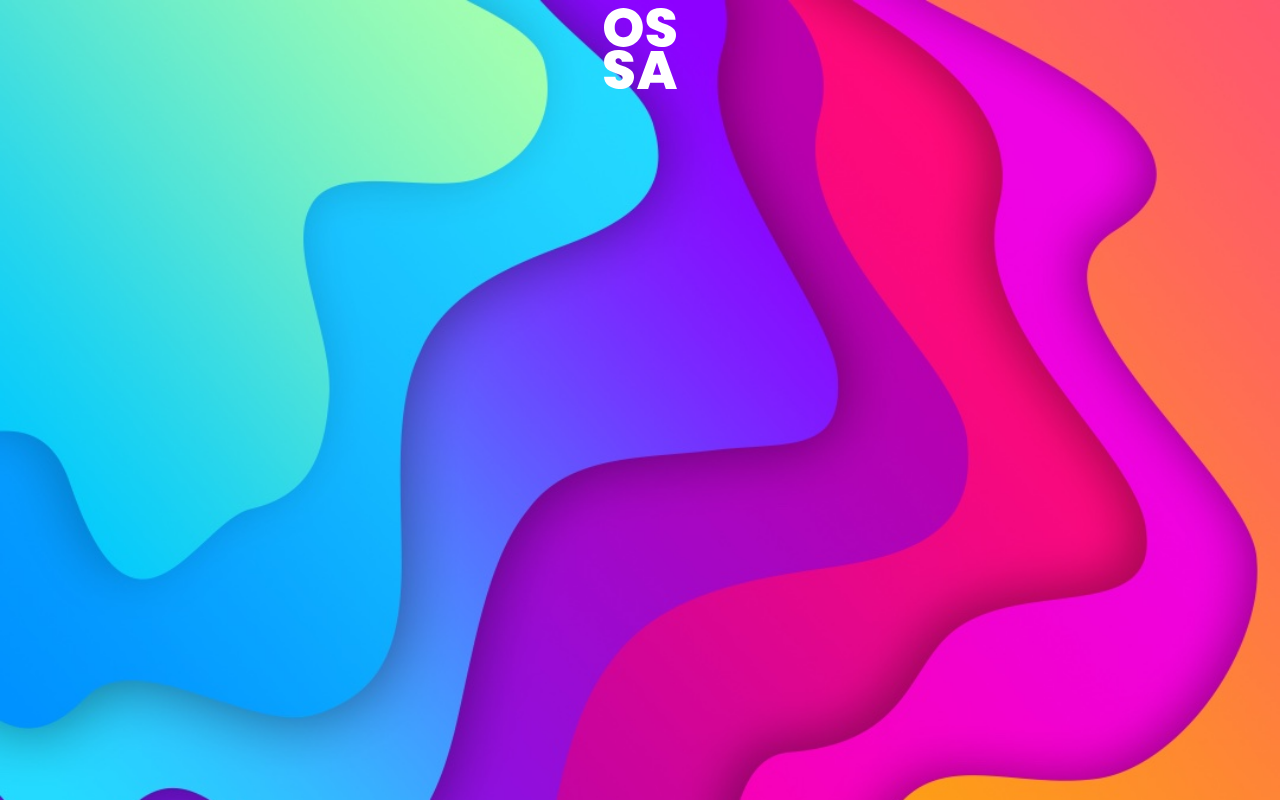
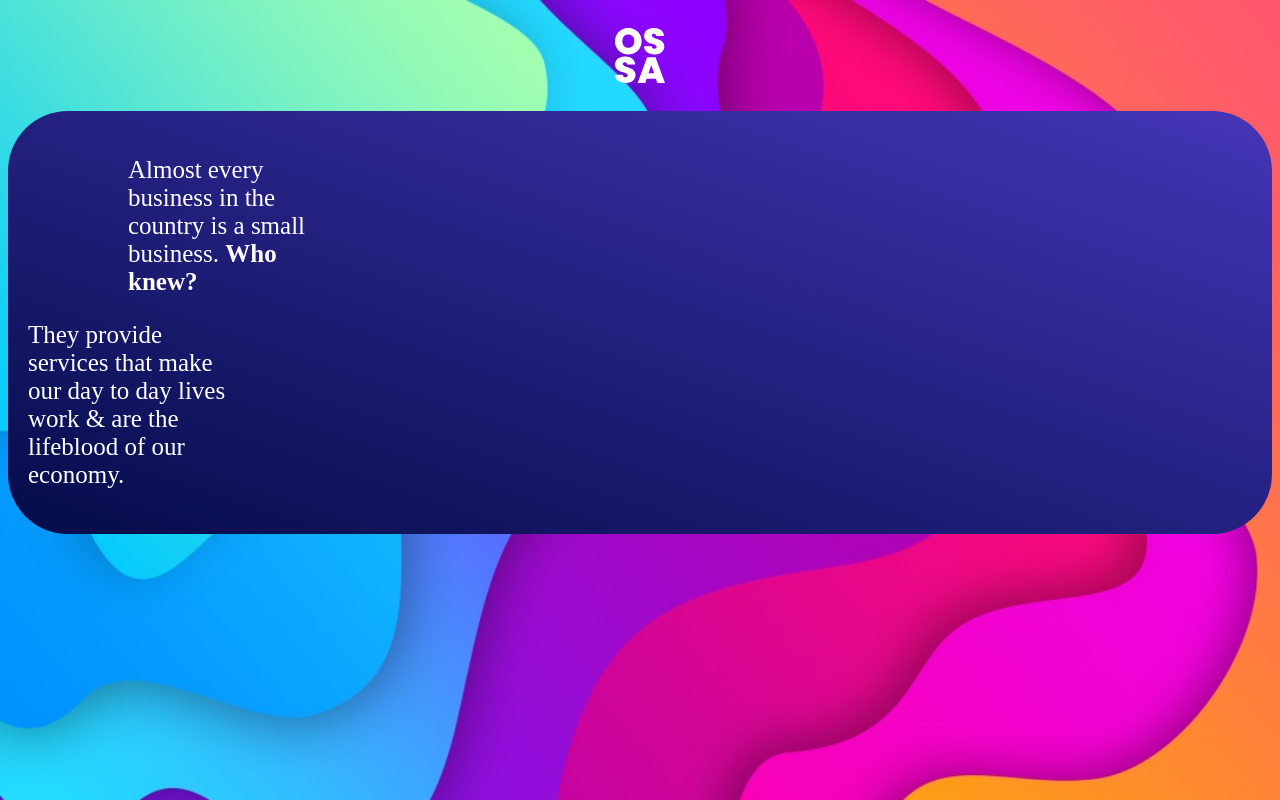
Before and after one commit to pawandeepkk/svelte, a Svelte app: page / in a window 1280 px wide. Built offline with nearby package versions, Linux system fonts and the light colour scheme.

Commit message:
added basic elements

```diff
--- a/src/App.svelte
+++ b/src/App.svelte
@@ -1,16 +1,43 @@
 <script>
   import Card from "./components/generic/Card.svelte";
-  let src = "/logo.svg";
+  import Header from "./components/layout/Header.svelte";
 </script>
 
 <!-- HTML -->
-<img class="logo" {src} alt="OSSA's logo" />
-<Card />
+<Header />
+
+<Card>
+  <div class="text1">
+    <p>
+      Almost every business in the country is a small business.
+      <b>Who knew?</b>
+    </p>
+  </div>
+
+  <div class="text2">
+    <p>
+      They provide services that make our day to day lives work & are the
+      lifeblood of our economy.
+    </p>
+  </div>
+</Card>
 
 <style>
-  .logo {
-    display: block;
-    margin-left: auto;
-    margin-right: auto;
+  p {
+    color: white;
+  }
+
+  .text1 {
+    text-align: left;
+    font-family: serif;
+    max-width: 200px;
+    padding-left: 100px;
+    font-size: 25px;
+  }
+
+  .text2 {
+    max-width: 200px;
+    padding-right: 100px;
+    font-size: 25px;
   }
 </style>
--- a/src/components/generic/Card.svelte
+++ b/src/components/generic/Card.svelte
@@ -1,4 +1,5 @@
 <script>
+
 </script>
 
 <!-- html -->
@@ -7,7 +8,10 @@
 </div>
 
 <style>
-  .card {
-    background-color: navy;
+  .card{
+    background-image: linear-gradient(to top right, #040c49, #4435b7) ;
+    padding: 20px;
+    border-radius: 60px;
+
   }
 </style>
--- a/src/components/layout/header.svelte
+++ b/src/components/layout/header.svelte
@@ -0,0 +1,24 @@
+<script>
+</script>
+
+<!-- HTML -->
+<header>
+  <h1>
+    <img class="logo" src="/logo.svg" alt="OSSA's logo" />
+  </h1>
+</header>
+
+<style>
+  header {
+    padding: 20px;
+  }
+
+  h1 {
+    margin: 0;
+    text-align: center;
+  }
+
+  img {
+    max-width: 50px;
+  }
+</style>
```
